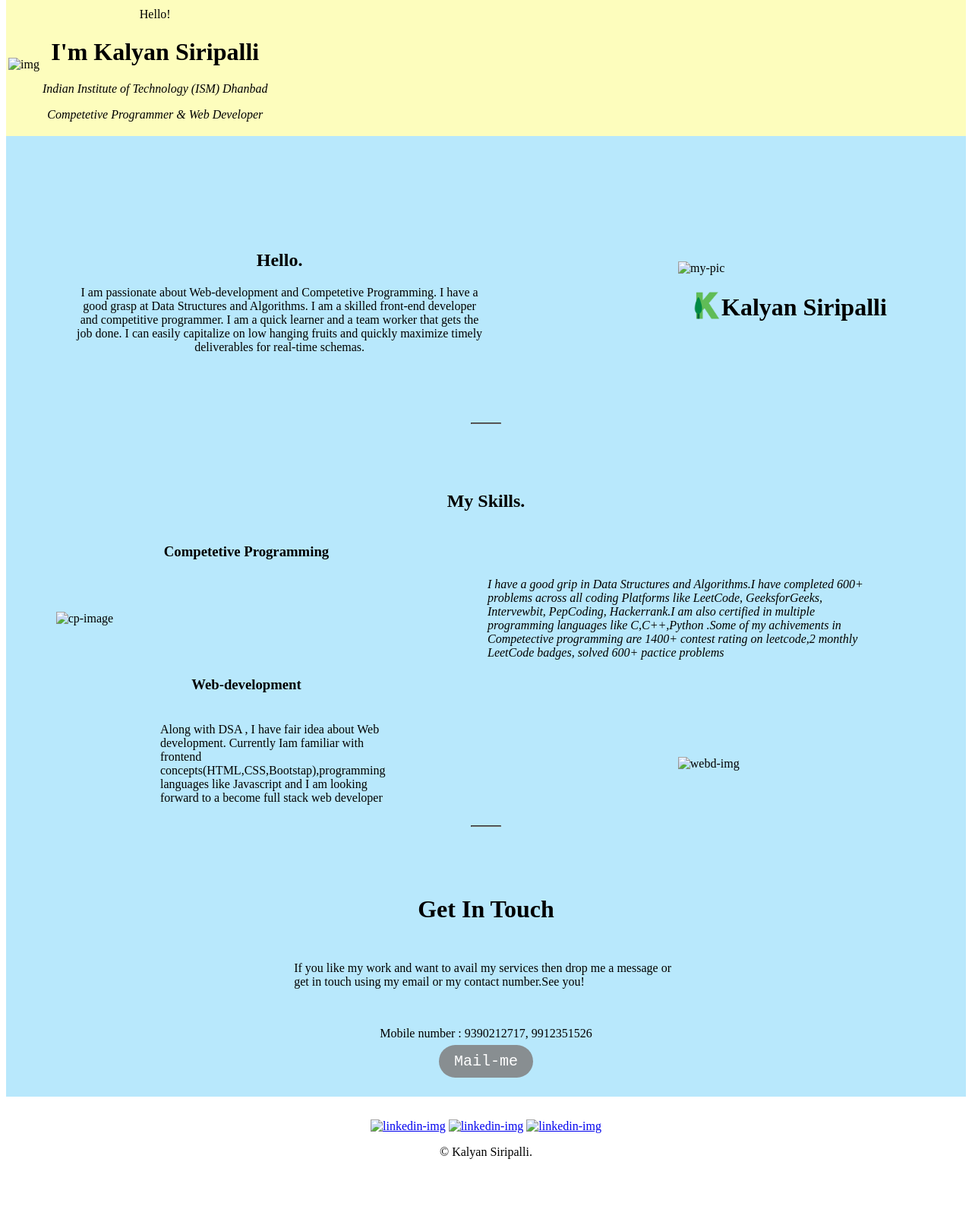
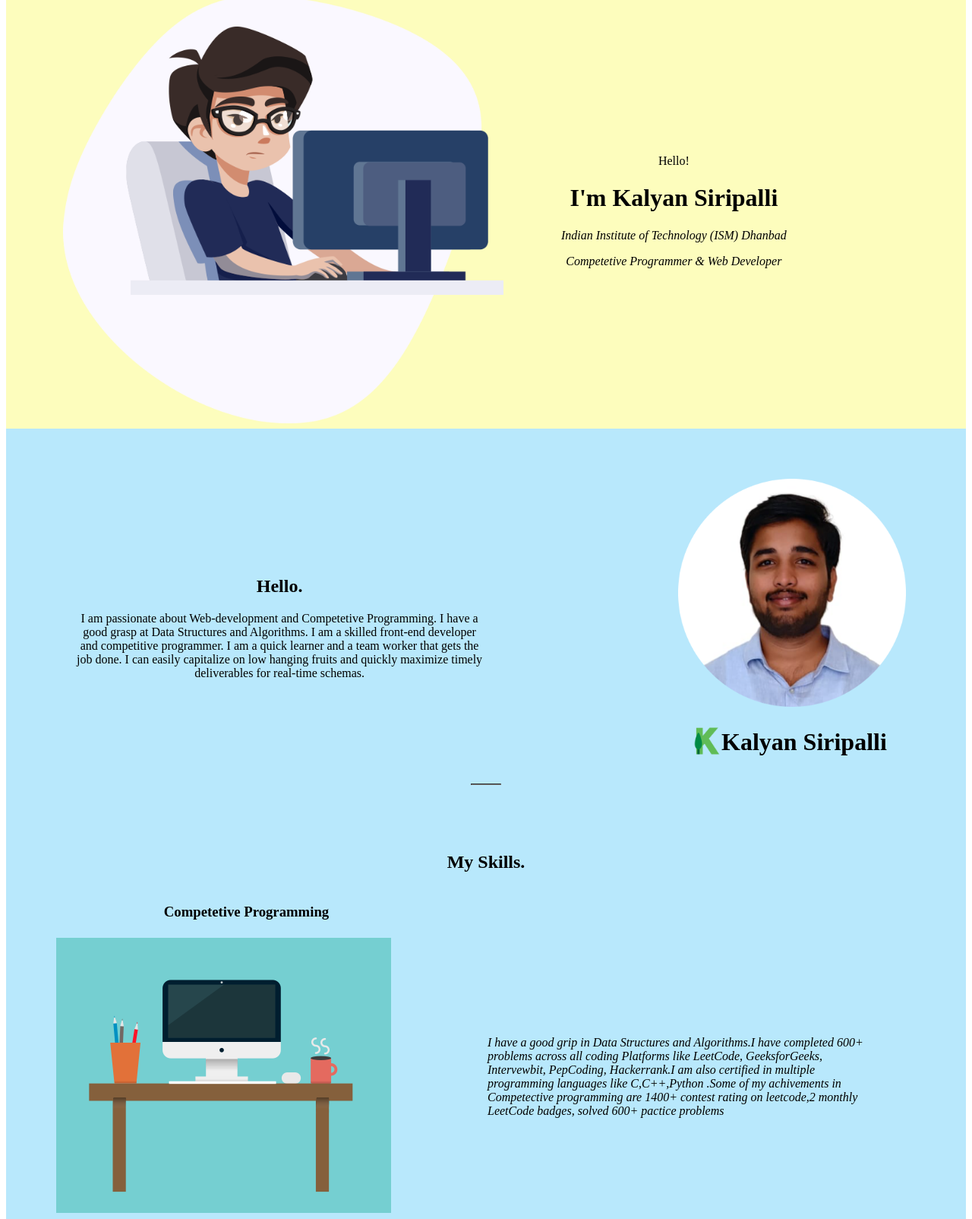
Before and after one commit to Kalyansiripalli/portfolio-site, a plain HTML site: page index.html in a window 1280 px wide. Shown: the part 143-1747 px from the top of the page at 76% size. Before the commit the page ends 1684 px from the top, so only its background shows below. Drawn offline with Linux system fonts and the light colour scheme; files that its build step writes are made by us from their sources.

Commit message:
Update index.html

```diff
--- a/index.html
+++ b/index.html
@@ -17,7 +17,7 @@
     <table>
       <tr>
         <td>
-          <img class="topbox-img" src="images/profile.png" alt="img">
+          <img class="topbox-img" src="profile.png" alt="img">
         </td>
 
         <td class="topbox-content">
@@ -43,7 +43,7 @@
           </td>
 
           <td class="my-pic">
-            <img src="images/my-pic.png" alt="my-pic" height="300px" width="300px">
+            <img src="my-pic.png" alt="my-pic" height="300px" width="300px">
             <table>
               <tr>
                 <td><img class="favicon"src="favicon.png" alt="faviicon" ></td>
@@ -72,7 +72,7 @@
           </tr>
 
           <tr >
-            <td ><img class="cp-image" src="images/cp-image.png" alt="cp-image" ></td>
+            <td ><img class="cp-image" src="cp-image.png" alt="cp-image" ></td>
             <td class="cp-content">
               <em>I have a good grip in Data Structures and Algorithms.I have completed 600+ problems across all coding Platforms like LeetCode, GeeksforGeeks, Intervewbit, PepCoding, Hackerrank.I am also certified in multiple programming languages
                 like C,C++,Python .Some of my achivements in Competective programming are 1400+ contest rating on leetcode,2 monthly LeetCode badges, solved 600+ pactice problems</em>
@@ -89,7 +89,7 @@
             <td class="webd-content">
               <p style="padding-left:200px">Along with DSA , I have fair idea about Web development. Currently Iam familiar with frontend concepts(HTML,CSS,Bootstap),programming languages like Javascript and I am looking forward to a become full stack web developer</p>
             </td>
-            <td><img class="webd-img" src="images/webd.jpg" alt="webd-img"></td>
+            <td><img class="webd-img" src="webd.jpg" alt="webd-img"></td>
 
           </tr>
         </table>
@@ -110,10 +110,10 @@
 
     <div class="bottom-box">
 
-      <a href="https://www.linkedin.com/in/kalyansiripalli/"><img class="linkedin" src="images/linkedin.png" alt="linkedin-img"></a>
-      <a href="https://twitter.com/KalyanSiripall5"><img class="twitter" src="images/twitter.png" alt="linkedin-img"></a>
+      <a href="https://www.linkedin.com/in/kalyansiripalli/"><img class="linkedin" src="linkedin.png" alt="linkedin-img"></a>
+      <a href="https://twitter.com/KalyanSiripall5"><img class="twitter" src="twitter.png" alt="linkedin-img"></a>
 
-      <a href="https://www.instagram.com/kalyansiripalli_7063/"><img class="instagram" src="images/insta.png" alt="linkedin-img"></a>
+      <a href="https://www.instagram.com/kalyansiripalli_7063/"><img class="instagram" src="insta.png" alt="linkedin-img"></a>
       <p>© Kalyan Siripalli.</p>
     </div>
 
```
